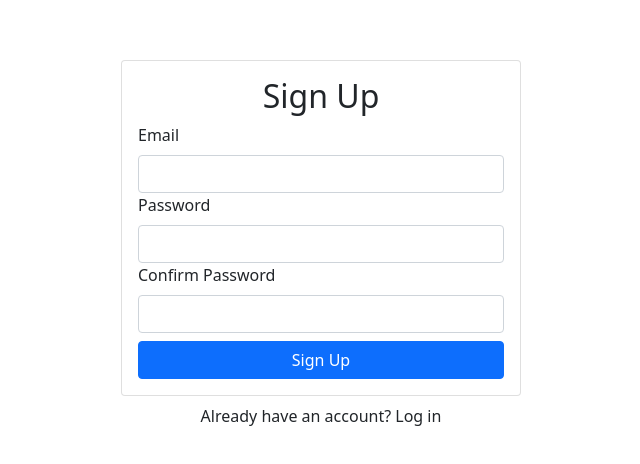
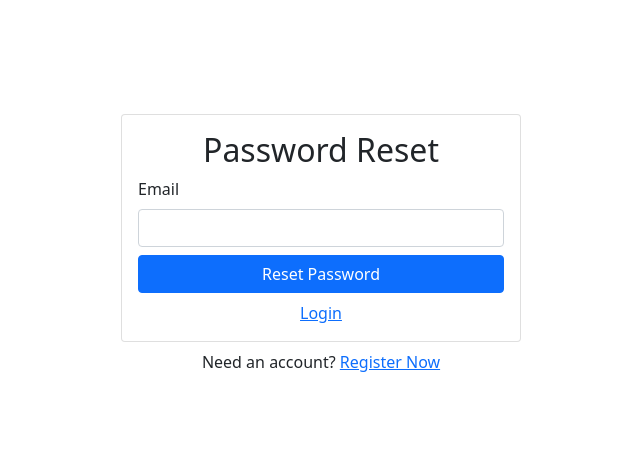
Before and after one commit to abe6/kit-thesis-2022, a React (Create React App) app: page /forgot-password in a window 1280 px wide. Shown: the part 156-620 px from the top of the page, without its empty margins (319-959 px from the left). Built offline with nearby package versions, Linux system fonts and the light colour scheme; no server answers.

Commit message:
Full auth

```diff
--- a/src/js/App.js
+++ b/src/js/App.js
@@ -1,21 +1,46 @@
 import React from 'react';
 import { Container } from 'react-bootstrap';
+import {BrowserRouter as Router, Routes, Route} from 'react-router-dom'
+import { AuthProvider } from './firebase/auth';
+import PrivateRoute from './components/PrivateRoute'
 import Register from './components/Register';
-import { AuthProvider } from './firebase/auth';
+import Dashboard from './components/Dashboard';
+import Login from './components/Login';
+import ForgotPassword from './components/ForgotPassword';
+import UpdateProfile from './components/UpdateProfile';
 
 function App() {
 
   return (
-    <AuthProvider>
     <Container
       className='d-flex align-items-center justify-content-center'
       style={{ minHeight: "100vh"}}
     >
       <div className='w-100' style={{maxWidth: "400px"}}>
-          < Register />
+        <Router>
+          <AuthProvider>
+            <Routes>
+              {/* Private routes */}
+              <Route exact path="/" element={
+                <PrivateRoute>
+                  <Dashboard/>
+                </PrivateRoute>
+              }/>
+              <Route path="/update-profile" element={
+                <PrivateRoute>
+                  <UpdateProfile/>
+                </PrivateRoute>
+              }/>
+
+              {/* Public routes */}
+              <Route path="/register" element={<Register/>} />
+              <Route path="/login" element={<Login/>} />
+              <Route path="/forgot-password" element={<ForgotPassword/>} />
+            </Routes>
+          </AuthProvider>
+        </Router>
       </div>
     </Container>
-    </AuthProvider>
 
   );
 }
--- /dev/null
+++ b/src/js/components/Dashboard.js
@@ -0,0 +1,40 @@
+import { Card, Button, Alert } from 'react-bootstrap'
+import { useState } from 'react'
+import { useAuth } from '../firebase/auth'
+import { Link, useNavigate} from 'react-router-dom'
+
+export default function Dashboard() {
+
+    const [error, setError] = useState('')
+    const { logout, currentUser } = useAuth()
+
+    const navigate = useNavigate()
+
+    async function handleLogout(){
+        setError('')
+
+        try {
+            await logout()
+            navigate('/login')
+        } catch (error) {
+            setError(error.message)
+        }
+    }
+
+    return (
+        <>
+            <Card>
+                <Card.Body>
+                    <h2 className='text-center mb-2'>Dashboard</h2>
+                    {error && <Alert variant='danger'>{error}</Alert>}
+                    <strong>Email: </strong>{currentUser.email}
+                    <Link to="/update-profile" className='btn btn-primary w-100 mt-3'>Update profile</Link>
+                </Card.Body>
+
+            </Card>
+            <div className='w-100 text-center mt-2'>
+                <Button variant='link' onClick={handleLogout}>Log Out</Button>
+            </div>
+        </>
+    )
+}
--- /dev/null
+++ b/src/js/components/ForgotPassword.js
@@ -0,0 +1,55 @@
+import { useRef, useState } from 'react'
+import {Form, Button, Card, Alert } from 'react-bootstrap'
+import { Link } from 'react-router-dom'
+import { useAuth } from '../firebase/auth'
+
+export default function ForgotPassword() {
+    const { resetPassword } = useAuth()
+
+    const emailRef = useRef()
+
+    const [error, setError] = useState('')
+    const [message, setMessage] = useState('')
+    const [loading, setLoading] = useState(false)
+
+    async function handleSubmit(e) {
+      e.preventDefault()
+
+      try {
+        setError('')
+        setMessage('')
+        setLoading(true)
+        await resetPassword(emailRef.current.value)
+        setMessage("Check you inbox for password reset instructions.")
+      } catch (error) {
+        setError(error.message)
+      }
+
+      setLoading(false)
+    }
+
+    return (
+      <>
+        <Card>
+          <Card.Body>
+            <h2 className='text-center mb-2'>Password Reset</h2>
+            {message && <Alert variant='success'>{message}</Alert>}
+            {error && <Alert variant='danger'>{error}</Alert>}
+            <Form onSubmit={handleSubmit}>
+              <Form.Group id="email">
+                <Form.Label>Email</Form.Label>
+                <Form.Control type="email" ref={emailRef} required />
+              </Form.Group>
+              <Button className='w-100 mt-2' type="submit" disabled={loading}>Reset Password</Button>
+            </Form>
+            <div className='w-100 text-center mt-2'>
+                <Link to="/login">Login</Link>
+            </div>
+          </Card.Body>
+        </Card>
+        <div className='w-100 text-center mt-2'>
+          Need an account? <Link to="/register">Register Now</Link>
+        </div>
+      </>
+    )
+}
--- /dev/null
+++ b/src/js/components/Login.js
@@ -0,0 +1,58 @@
+import { useRef, useState } from 'react'
+import {Form, Button, Card, Alert } from 'react-bootstrap'
+import { Link, useNavigate } from 'react-router-dom'
+import { useAuth } from '../firebase/auth'
+
+export default function Login() {
+    const { login } = useAuth()
+
+    const emailRef = useRef()
+    const passwordRef = useRef()
+
+    const navigate = useNavigate()
+    const [error, setError] = useState('')
+    const [loading, setLoading] = useState(false)
+
+    async function handleSubmit(e) {
+      e.preventDefault()
+
+      try {
+        setError('')
+        setLoading(true)
+        await login(emailRef.current.value, passwordRef.current.value)
+        navigate("/");
+      } catch (error) {
+        setError(error.message)
+      }
+
+      setLoading(false)
+    }
+
+    return (
+      <>
+        <Card>
+          <Card.Body>
+            <h2 className='text-center mb-2'>Log In</h2>
+            {error && <Alert variant='danger'>{error}</Alert>}
+            <Form onSubmit={handleSubmit}>
+              <Form.Group id="email">
+                <Form.Label>Email</Form.Label>
+                <Form.Control type="email" ref={emailRef} required />
+              </Form.Group>
+              <Form.Group id="password">
+                <Form.Label>Password</Form.Label>
+                <Form.Control type="password" ref={passwordRef} required />
+              </Form.Group>
+              <Button className='w-100 mt-2' type="submit" disabled={loading}>Log in</Button>
+            </Form>
+            <div className='w-100 text-center mt-2'>
+                <Link to="/forgot-password">Forgot password?</Link>
+            </div>
+          </Card.Body>
+        </Card>
+        <div className='w-100 text-center mt-2'>
+          Need an account? <Link to="/register">Register Now</Link>
+        </div>
+      </>
+    )
+}
--- /dev/null
+++ b/src/js/components/PrivateRoute.js
@@ -0,0 +1,15 @@
+import { Navigate, useLocation } from 'react-router-dom';
+import { useAuth } from '../firebase/auth'
+
+const PrivateRoute = ({ children }) => {
+    const { currentUser } = useAuth();
+    const { pathname } = useLocation();
+
+    return currentUser ? (
+      children
+    ) : (
+      <Navigate to="/login" state={{ from: pathname }} replace />
+    );
+  };
+
+  export default PrivateRoute
--- a/src/js/components/Register.js
+++ b/src/js/components/Register.js
@@ -1,15 +1,16 @@
-import React from 'react'
 import { useRef, useState } from 'react'
 import {Form, Button, Card, Alert } from 'react-bootstrap'
+import { Link, useNavigate} from 'react-router-dom'
 import { useAuth } from '../firebase/auth'
 
 export default function Register() {
-  const { register, currentUser } = useAuth()
+  const { register } = useAuth()
 
   const emailRef = useRef()
   const passwordRef = useRef()
   const passwordConfirmRef = useRef()
 
+  const navigate = useNavigate()
   const [error, setError] = useState('')
   const [loading, setLoading] = useState(false)
 
@@ -24,6 +25,7 @@ export default function Register() {
       setError('')
       setLoading(true)
       await register(emailRef.current.value, passwordRef.current.value)
+      navigate("/");
     } catch (error) {
       //setError(JSON.stringify(error.message))
       setError(error.message)
@@ -37,7 +39,6 @@ export default function Register() {
       <Card>
         <Card.Body>
           <h2 className='text-center mb-2'>Sign Up</h2>
-          {currentUser && currentUser.email}
           {error && <Alert variant='danger'>{error}</Alert>}
           <Form onSubmit={handleSubmit}>
             <Form.Group id="email">
@@ -57,7 +58,7 @@ export default function Register() {
         </Card.Body>
       </Card>
       <div className='w-100 text-center mt-2'>
-        Already have an account? Log in
+        Already have an account? <Link to="/login">Log In</Link>
       </div>
     </>
   )
--- /dev/null
+++ b/src/js/components/UpdateProfile.js
@@ -0,0 +1,73 @@
+import { useRef, useState } from 'react'
+import {Form, Button, Card, Alert } from 'react-bootstrap'
+import { Link, useNavigate} from 'react-router-dom'
+import { useAuth } from '../firebase/auth'
+
+export default function UpdateProfile() {
+    const { currentUser, changeEmail, changePassword } = useAuth()
+
+    const emailRef = useRef()
+    const passwordRef = useRef()
+    const passwordConfirmRef = useRef()
+
+    const navigate = useNavigate()
+    const [error, setError] = useState('')
+    const [loading, setLoading] = useState(false)
+
+    function handleSubmit(e) {
+      e.preventDefault()
+
+      if(passwordRef.current.value !== passwordConfirmRef.current.value){
+        return setError('Passwords do not match.')
+      }
+
+      setError('')
+      setLoading(true)
+
+      const promises = []
+      if (emailRef.current.value != currentUser.email) {
+        promises.push(changeEmail(emailRef.current.value))
+      }
+      if (passwordRef.current.value) {
+        promises.push(changePassword(passwordRef.current.value))
+      }
+
+      Promise.all(promises).then(() => {
+        navigate('/')
+      }).catch((error) =>{
+        setError(error.message)
+      }).finally(() => {
+        setLoading(false)
+      })
+
+    }
+
+    return (
+      <>
+        <Card>
+          <Card.Body>
+            <h2 className='text-center mb-2'>Update Profile</h2>
+            {error && <Alert variant='danger'>{error}</Alert>}
+            <Form onSubmit={handleSubmit}>
+              <Form.Group id="email">
+                <Form.Label>Email</Form.Label>
+                <Form.Control type="email" ref={emailRef} required defaultValue={currentUser.email}/>
+              </Form.Group>
+              <Form.Group id="password">
+                <Form.Label>Password</Form.Label>
+                <Form.Control type="password" ref={passwordRef} placeholder='Leave blank to keep the same'/>
+              </Form.Group>
+              <Form.Group id="passwordConfirm">
+                <Form.Label>Confirm Password</Form.Label>
+                <Form.Control type="password" ref={passwordConfirmRef} placeholder='Leave blank to keep the same'/>
+              </Form.Group>
+              <Button className='w-100 mt-2' type="submit" disabled={loading}>Update</Button>
+            </Form>
+          </Card.Body>
+        </Card>
+        <div className='w-100 text-center mt-2'>
+          <Link to="/">Cancel</Link>
+        </div>
+      </>
+    )
+}
--- a/src/js/firebase/auth.js
+++ b/src/js/firebase/auth.js
@@ -2,7 +2,11 @@ import {
     getAuth,
     onAuthStateChanged,
     createUserWithEmailAndPassword,
-    signInWithEmailAndPassword
+    signInWithEmailAndPassword,
+    signOut,
+    sendPasswordResetEmail,
+    updateEmail,
+    updatePassword
 } from 'firebase/auth'
 import { firebaseApp } from './firebase-config';
 import React, { useContext, useEffect, useState } from 'react';
@@ -19,6 +23,7 @@ export function useAuth() {
 export function AuthProvider({children}) {
 
     const [currentUser, setCurrentUser] = useState()
+    const [loading, setLoading] = useState(true)
 
     // Use effect so this only gets assigned once.
     useEffect(() => {
@@ -26,6 +31,7 @@ export function AuthProvider({children}) {
         // Automatically sets the current user when ever the auth state changes.
         const unsubscribe = onAuthStateChanged(auth, (user) => {
             setCurrentUser(user)
+            setLoading(false)
         })
 
         return unsubscribe
@@ -41,15 +47,35 @@ export function AuthProvider({children}) {
         return signInWithEmailAndPassword(auth, email, password)
     }
 
+    function logout(){
+        return signOut(auth)
+    }
+
+    function resetPassword(email){
+        return sendPasswordResetEmail(auth, email)
+    }
+
+    function changeEmail(email){
+        return updateEmail(currentUser, email)
+    }
+
+    function changePassword(password){
+        return updatePassword(currentUser, password)
+    }
+
     const value = {
         currentUser,
         register,
-        login
+        login,
+        logout,
+        resetPassword,
+        changeEmail,
+        changePassword
     }
 
     return (
         <AuthContext.Provider value={value}>
-            {children}
+            {!loading && children}
         </AuthContext.Provider>
     )
 }
```
Lines whose indentation alone changed are shown as unchanged.
